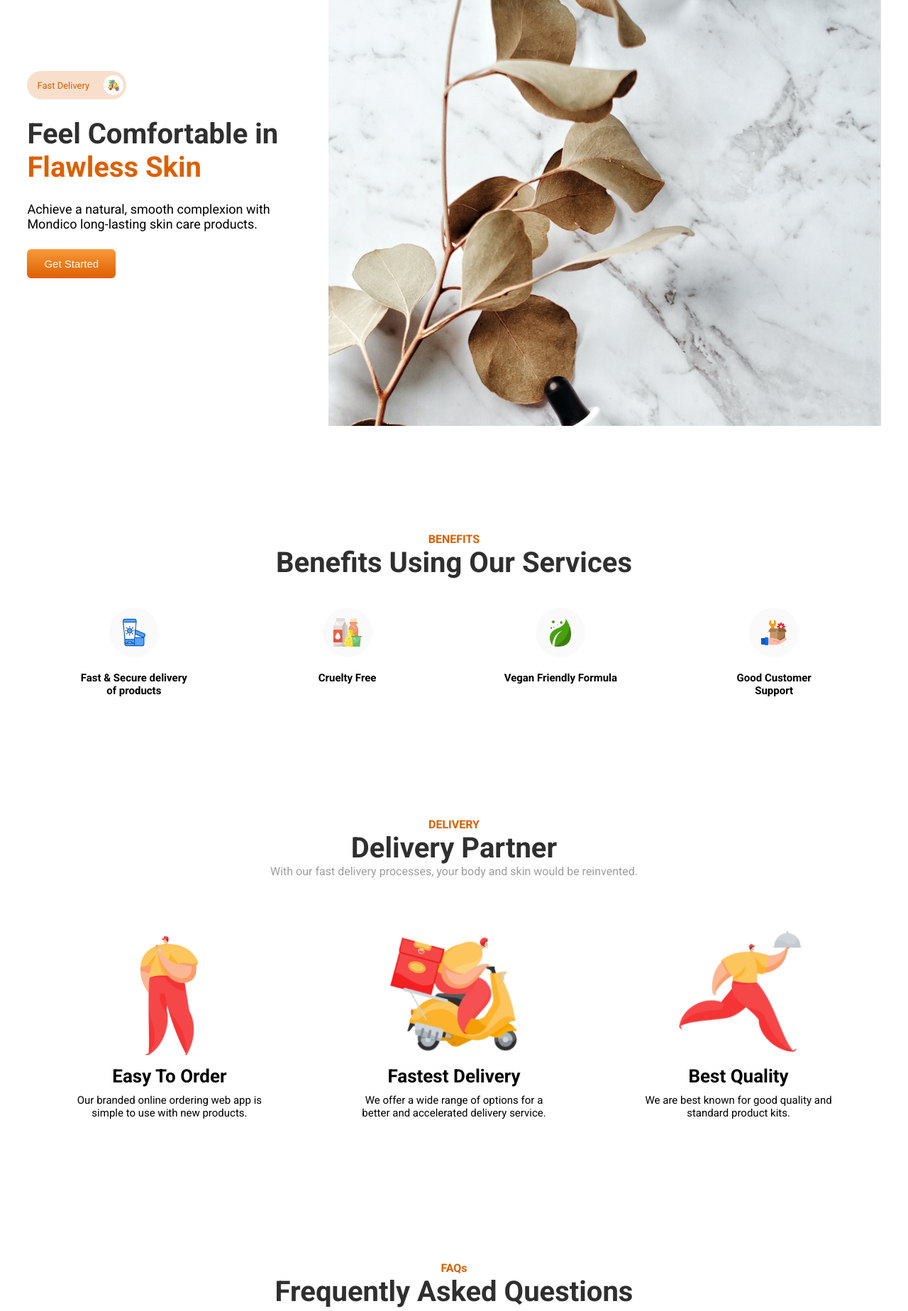
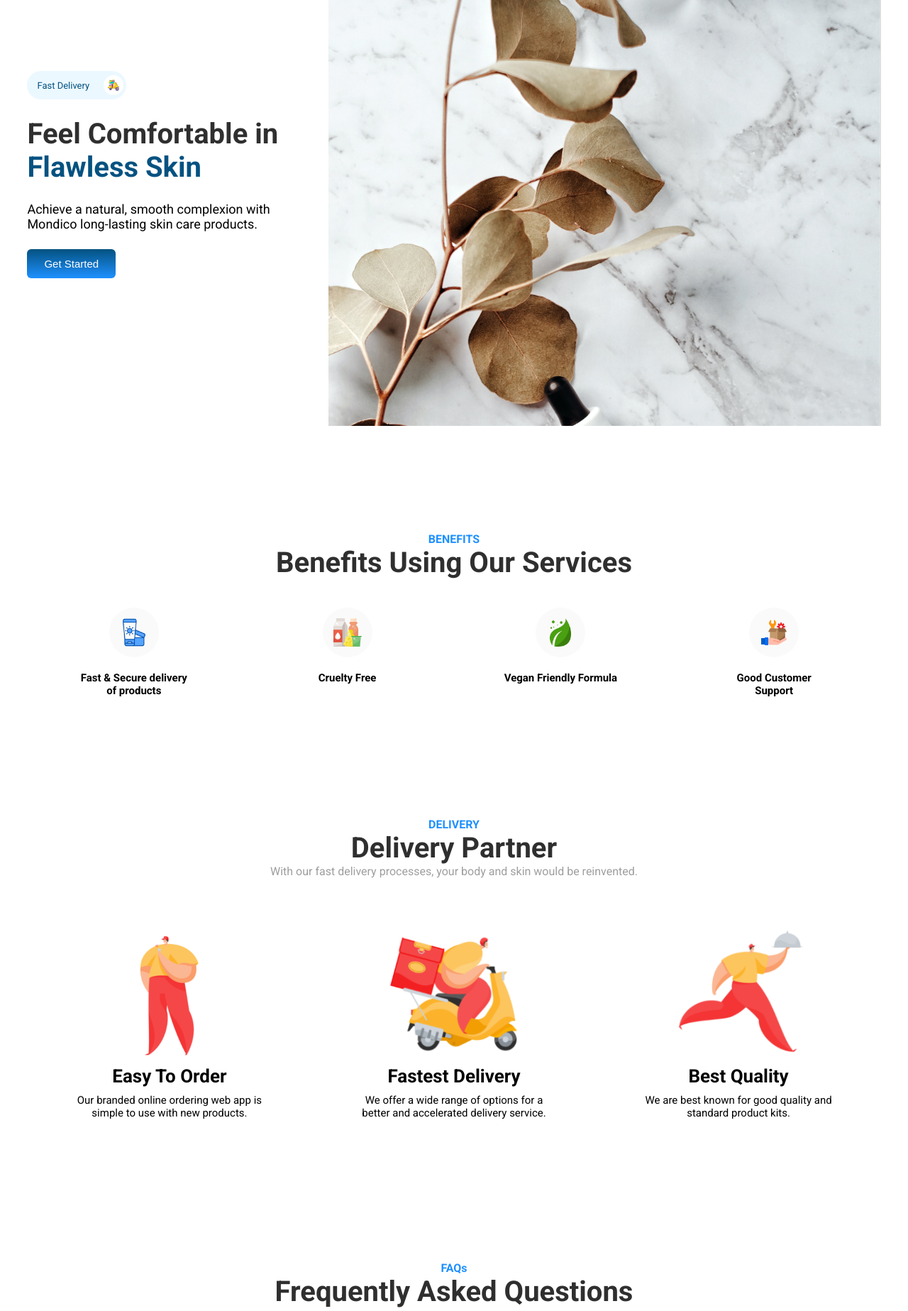
Before and after one commit to CaptainVee/mondico, a Django app: page / in a window 1280 px wide. Shown: the part 73-1920 px from the top of the page at 71% size. Run offline with Django 4.2, Linux system fonts and the light colour scheme.

Commit message:
Fix - Change web theme color, added menubar

```diff
--- a/static/css/base.css
+++ b/static/css/base.css
@@ -29,8 +29,10 @@ a{
 }
 a:hover,
 a:active{
-    color:#DD5F00;
+    color:dodgerblue;
+    /* color:#045281; */
 }
+
 
 body{
     display:flex;
@@ -52,14 +54,14 @@ body{
     padding:1.2rem 2.4rem;
     border:none;
     border-radius: 6px;
-    background: linear-gradient(#f89a3a,#dd5f00);
+    background: linear-gradient(#045281,dodgerblue);
     color: #fff;
     font-size:1.5rem;
     max-width:max-content;
     transition:250ms ease;
 }
 .btn:hover{
-    background: linear-gradient(#dd5f00, #f89a3a);
+    background: linear-gradient(dodgerblue, #045281)
 }
 
 /* Navigation */
@@ -95,6 +97,12 @@ body{
         display:none;
     }
 }
+@media screen and (min-width:768px){
+    .navigation__menu-icon{
+        display:none;
+    }
+}
+
 .navigation__links--link:not(:last-child){
     margin-right:3.5rem;
 }
@@ -112,8 +120,7 @@ body{
     z-index:200;
 }
 .navigation__links--link-dropdown-item{
-    color:#DD5F00;
-    /* color:#0e6295; */
+    color:dodgerblue;
     font-size: 1.5rem;
     padding: 8px 16px;
     min-width:16rem;
--- a/static/css/contact.css
+++ b/static/css/contact.css
@@ -9,7 +9,7 @@
     display:flex;
     align-items:center;
     column-gap: 10px;
-    color:#045281;
+    color:dodgerblue;
     font-weight:700;
     font-style: oblique;
 }
@@ -17,7 +17,7 @@
     width:6rem;
     height:5px;
     border-radius: 5px;
-    background:#045281;
+    background:dodgerblue;
 }
 .contact-title h1{
     font-size: 4rem;
--- a/static/css/home.css
+++ b/static/css/home.css
@@ -21,7 +21,7 @@
     font-size:4rem;
 }
 .hero__content h1 span{
-    color:#dd5f00;
+    color:#045281;
 }
 .hero__content p{
     font-size:1.8rem;
@@ -30,7 +30,7 @@
 .hero__content-delivery{
     width:14rem;
     height:4rem;
-    background:rgba(221, 95, 0, 0.2);
+    background:rgba(205,237,255,.4);
     padding:4px;
     display: flex;
     border-radius: 2rem;
@@ -40,7 +40,7 @@
 .hero__content-delivery span{
     font-size:1.3rem;
     padding-left: 10px;
-    color:#DD5F00;
+    color:#045281;
 }
 .hero__content-delivery-img{
     padding:6px;
@@ -82,7 +82,7 @@
 
 .benefits__header p:first-child{
     font-size:1.6rem;
-    color:#DD5F00;
+    color:dodgerblue;
     font-weight: 600;
 }
 .benefits__header h1{
@@ -108,7 +108,7 @@
     cursor:pointer;
 }
 .benefits__content--card:hover .benefits__content--card__img{
-    background:rgba(221, 95, 0, 0.2);
+    background:rgba(205,237,255,.4);
 }
 .benefits__content--card__img{
     background:#fafafa;
@@ -137,7 +137,7 @@
 }
 .delivery-header p:first-child{
     font-size:1.6rem;
-    color:#DD5F00;
+    color:dodgerblue;
     font-weight: 600;
 }
 .delivery-header h1{
@@ -198,7 +198,7 @@
 }
 .faqs-title p:first-child{
     font-size:1.6rem;
-    color:#DD5F00;
+    color:dodgerblue;
     font-weight: 600;
 }
 .faqs-title{
--- a/templates/base.html
+++ b/templates/base.html
@@ -10,7 +10,8 @@
   <link rel="stylesheet" href="{% static 'css/base.css' %}" />
   <link rel="stylesheet" href="{% static 'css/home.css' %}" />
   <link rel="stylesheet" href="{% static 'css/contact.css' %}" />
-
+  <link href="https://fonts.googleapis.com/icon?family=Material+Icons"
+      rel="stylesheet">
   <link rel="stylesheet" href="https://cdn.jsdelivr.net/npm/swiper@9/swiper-bundle.min.css" />
   <title>{% block title %} Mondico {% endblock %}</title>
 </head>
@@ -76,6 +77,9 @@
         <div class="navigation__links--link">
           <a href="{% url 'contact' %}">Contact</a>
         </div>
+      </div>
+      <div class="navigation__menu-icon">
+        <span class="material-icons">menu</span>
       </div>
     </div>
   </nav>
```
